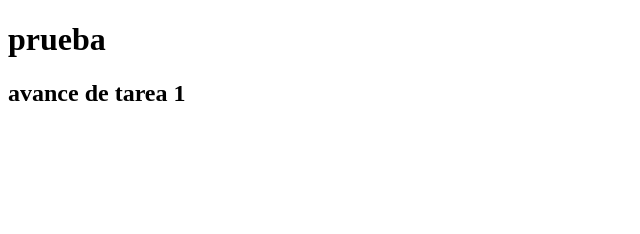
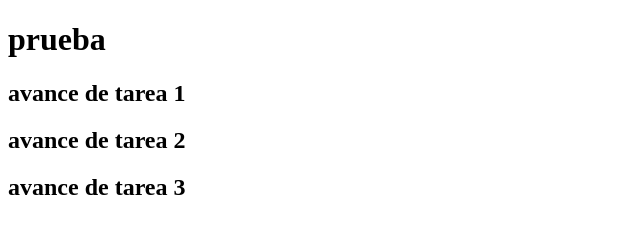
Before and after one commit to AAD8012/prueba-, a plain HTML site: page index.html in a window 1280 px wide. Shown: the whole page, without its empty margins (0-640 px from the left). Drawn offline with Linux system fonts and the light colour scheme.

Commit message:
avance tarea 2 y 3

```diff
--- a/index.html
+++ b/index.html
@@ -9,5 +9,7 @@
 <body>
     <h1>prueba</h1>
     <h2>avance de tarea 1</h2>
+    <h2>avance de tarea 2</h2>
+    <h2>avance de tarea 3</h2>
 </body>
 </html>
```
